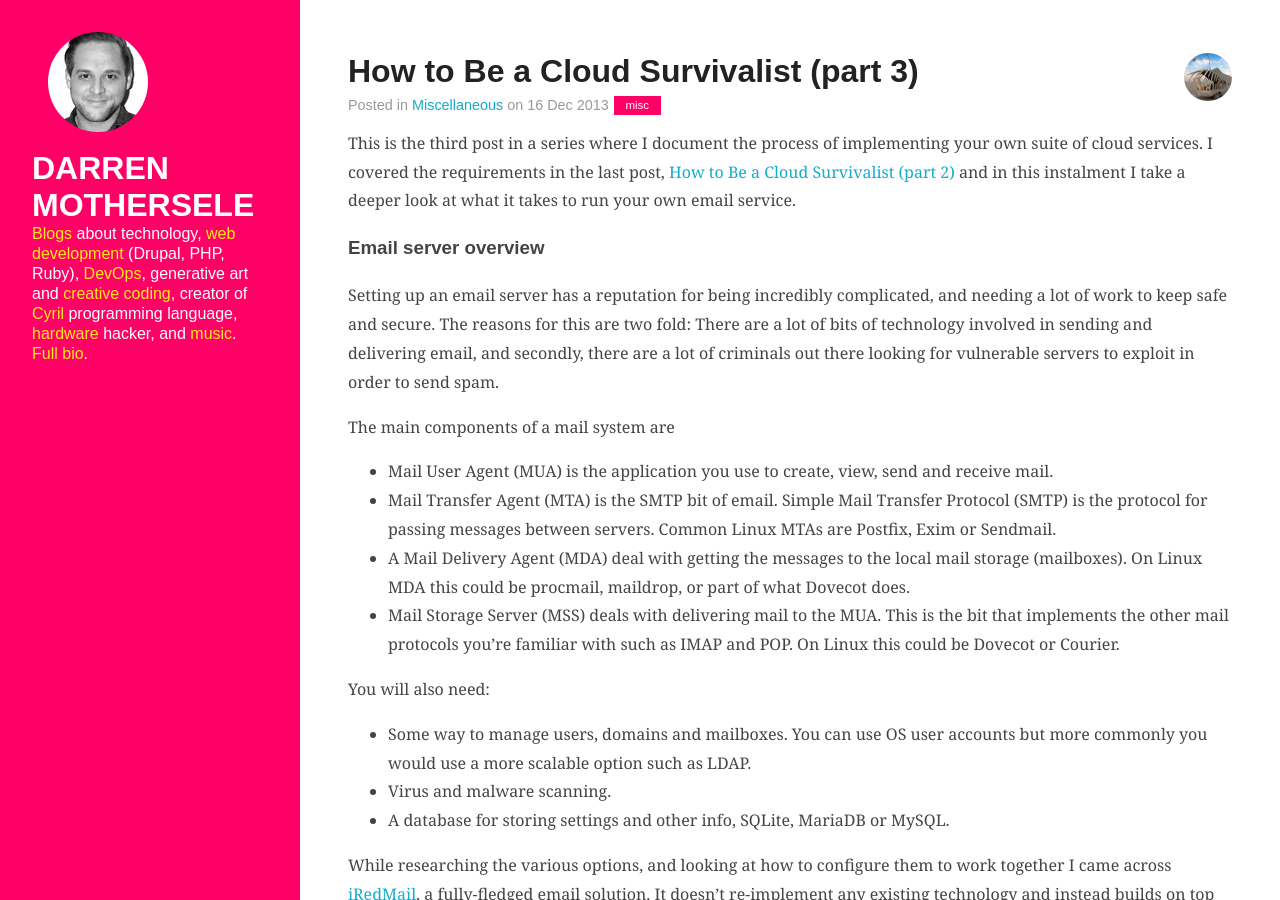
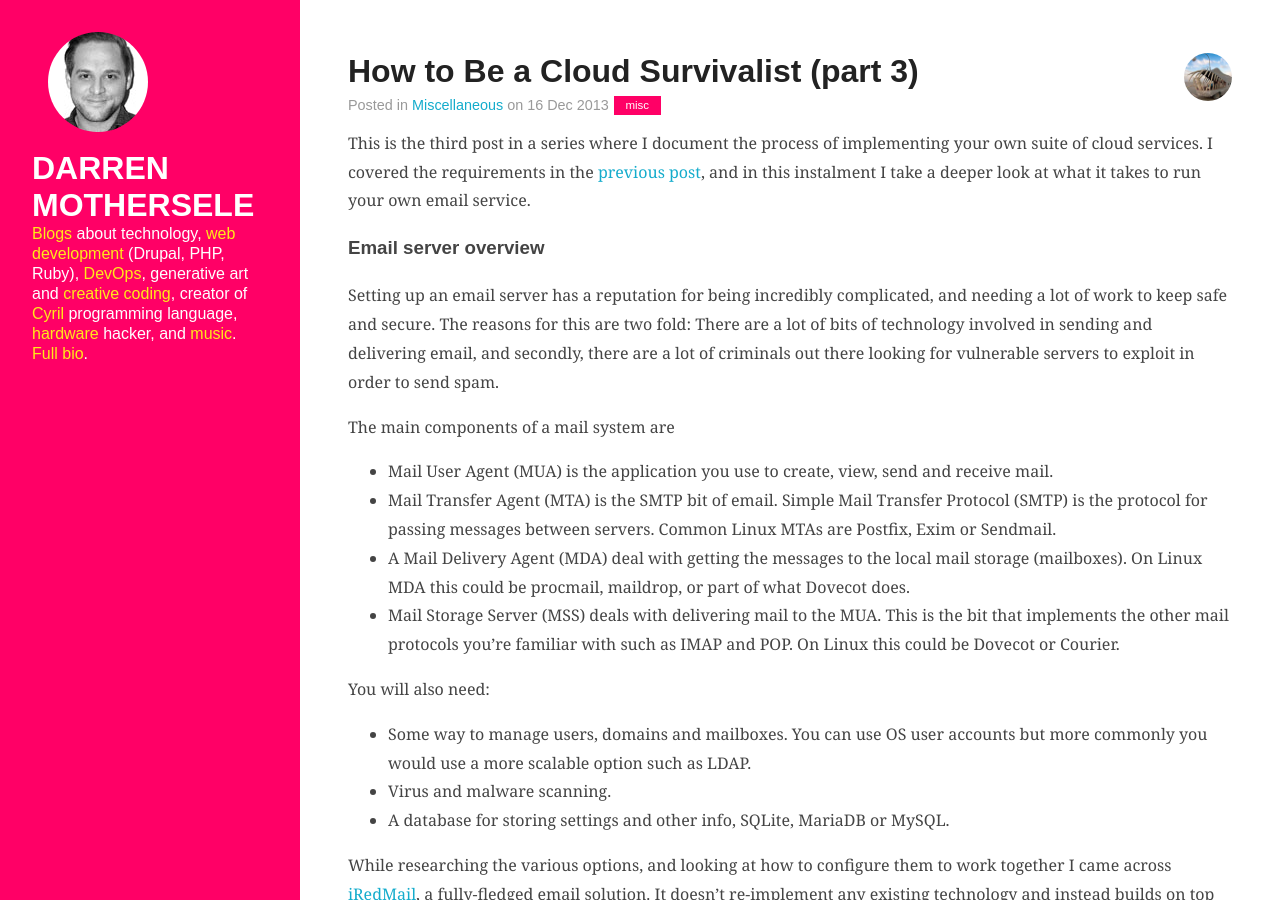
Before and after one commit to darrenmothersele/darrenmothersele.github.io, a Jekyll site: the page built from _posts/2013-12-16-how-to-be-a-cloud-survivalist-pt3.md, in a window 1280 px wide and 900 px high. Built offline with Jekyll 4.4.1, drawn with Linux system fonts in a browser that asks for light colours; Markdown is read by kramdown in place of the engine named in the settings.

Commit message:
improvements

```diff
--- a/_posts/2013-12-16-how-to-be-a-cloud-survivalist-pt3.md
+++ b/_posts/2013-12-16-how-to-be-a-cloud-survivalist-pt3.md
@@ -8,7 +8,7 @@ tags: misc featured
 
 This is the third post in a series where I document the process of
 implementing your own suite of cloud services. I covered the requirements
-in the last post, [How to Be a Cloud Survivalist (part 2)](/blog/2013/12/12/how-to-be-a-cloud-survivalist-pt2/)
+in the [previous post](/blog/2013/12/12/how-to-be-a-cloud-survivalist-pt2/),
 and in this instalment I take a deeper look at what it takes to run your own email service.
 
 <!--break-->
```
